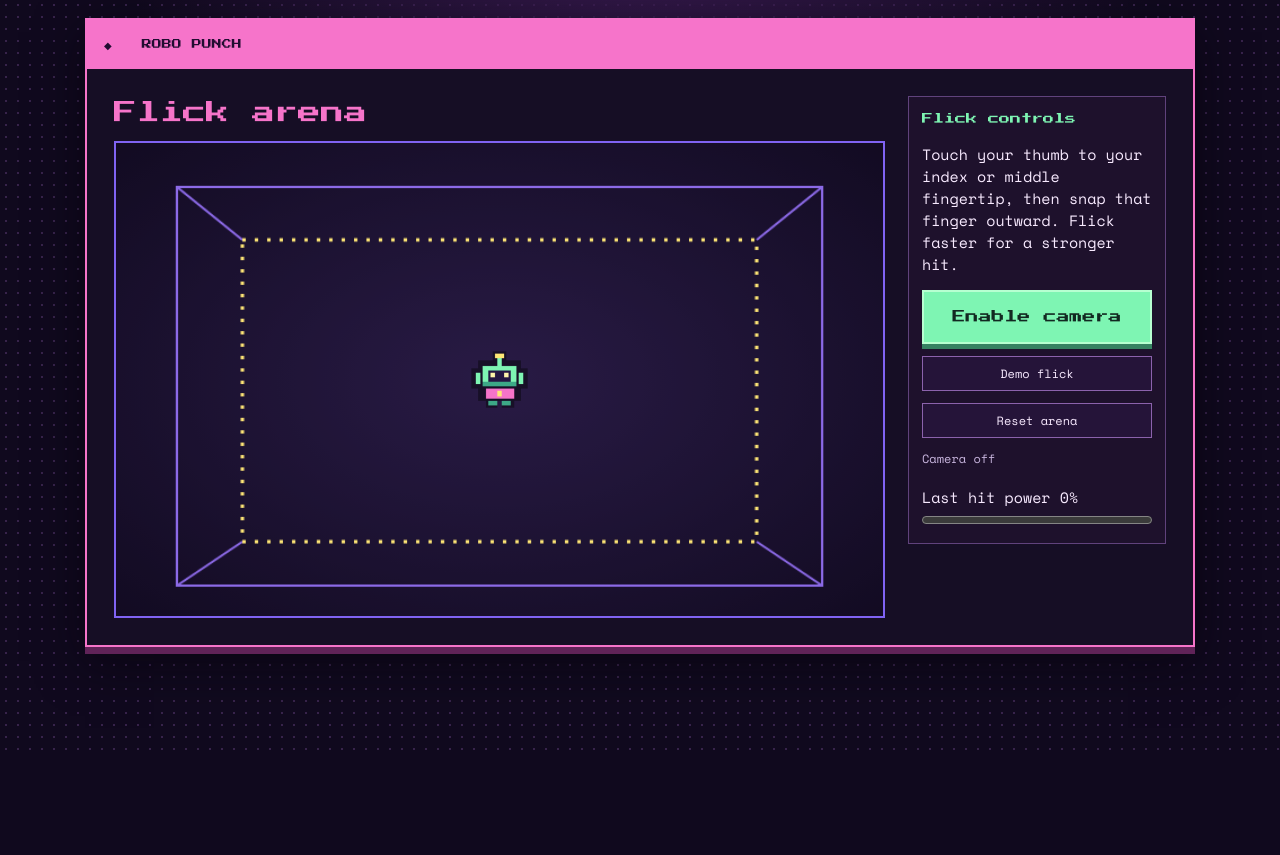
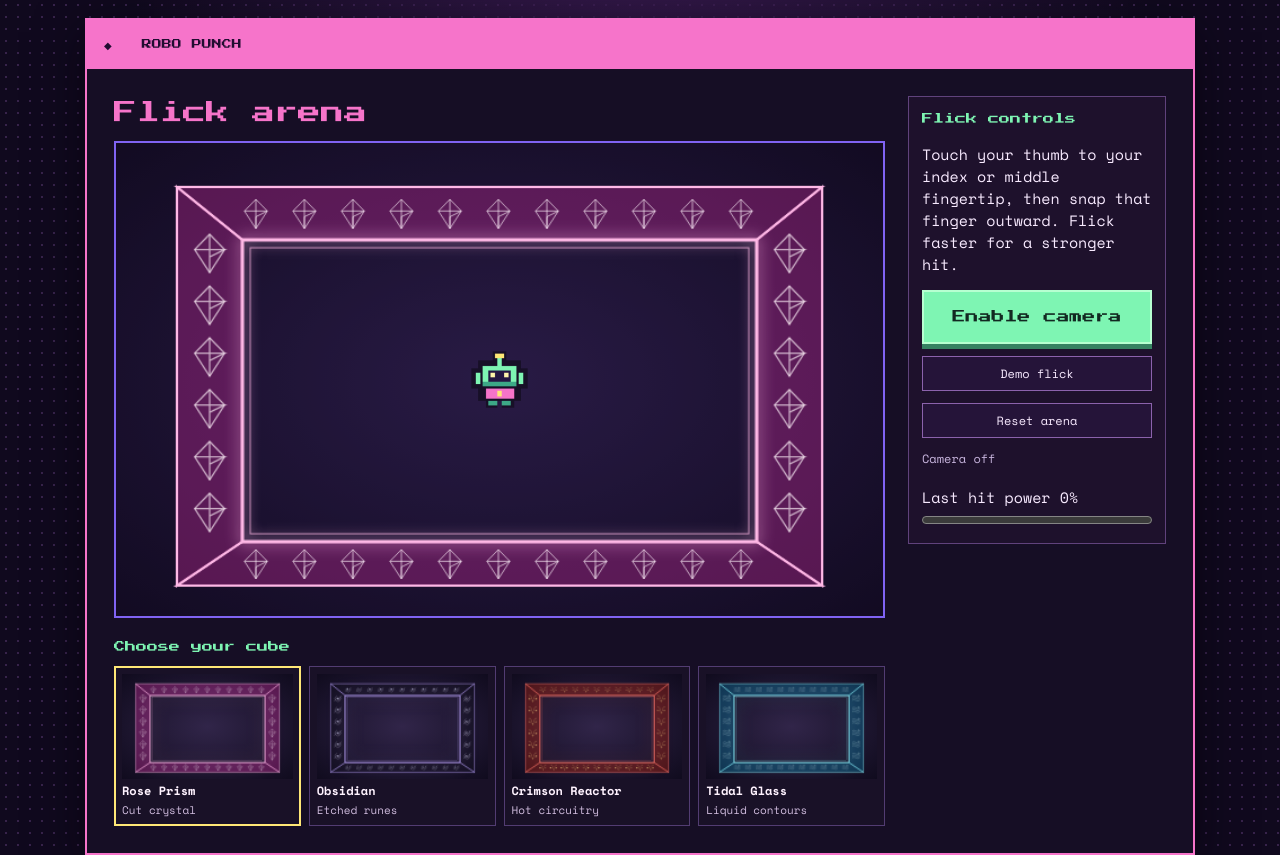
Before and after one commit to srivastavaprisha29-ops/Robomaze, a plain HTML site: page punch.html in a window 1280 px wide. Shown: the part 49-904 px from the top of the page. Before the commit the page ends 800 px from the top, so only its background shows below. Drawn offline with nearby package versions, Linux system fonts and the light colour scheme.

Commit message:
Add four illustrated Robo Punch cubes with themed impacts

```diff
--- /dev/null
+++ b/cubes.mjs
@@ -0,0 +1,102 @@
+export const cubes = [
+  { id: 'prism', name: 'Rose Prism', note: 'Cut crystal', edge: '#ffb8e6', fill: '#c72b9760', spark: '#fff2fa' },
+  { id: 'eclipse', name: 'Obsidian', note: 'Etched runes', edge: '#bfa7ff', fill: '#171225b8', spark: '#e1ddff' },
+  { id: 'reactor', name: 'Crimson Reactor', note: 'Hot circuitry', edge: '#ff796e', fill: '#9e221370', spark: '#ffdb86' },
+  { id: 'tidal', name: 'Tidal Glass', note: 'Liquid contours', edge: '#8ff6ff', fill: '#0c70976b', spark: '#ddffff' },
+];
+
+function path(ctx, points, close = false) {
+  ctx.beginPath();
+  points.forEach(([x, y], i) => i ? ctx.lineTo(x, y) : ctx.moveTo(x, y));
+  if (close) ctx.closePath();
+}
+
+function motif(ctx, id, x, y, size) {
+  ctx.save();
+  ctx.translate(x, y);
+  ctx.scale(size, size);
+  ctx.lineWidth = .075;
+  if (id === 'prism') {
+    path(ctx, [[0,-1],[.78,-.2],[0,1],[-.78,-.2]],true);
+    ctx.stroke();
+    path(ctx, [[-.78,-.2],[.78,-.2],[0,.19],[0,1],[0,-1]]);
+    ctx.stroke();
+  } else if (id === 'eclipse') {
+    ctx.beginPath();
+    ctx.arc(0, 0, .67, -.8, 4.43);
+    ctx.stroke();
+    path(ctx, [[-.85,.65],[-.3,-.1],[.21,.32],[.8,-.69]]);
+    ctx.stroke();
+    ctx.strokeRect(-.16,-.16,.32,.32);
+  } else if (id === 'reactor') {
+    for (const side of [-1,1]) {
+      path(ctx, [[side*.96,-.72],[side*.58,-.72],[side*.27,-.24],[side*.27,.13],[side*.84,.13]]);
+      ctx.stroke();
+      ctx.strokeRect(side*.84-.11,.03,.22,.2);
+    }
+    path(ctx, [[-.29,.51],[.08,.29],[-.03,.61],[.3,.52],[-.09,.93],[.01,.61]],true);
+    ctx.fill();
+  } else {
+    for (const row of [-.45,0,.45]) {
+      ctx.beginPath();
+      ctx.moveTo(-.94,row);
+      ctx.bezierCurveTo(-.34,row-.61,.2,row+.62,.93,row-.15);
+      ctx.stroke();
+    }
+    ctx.beginPath();
+    ctx.arc(.54,-.66,.13,0,Math.PI*2);
+    ctx.stroke();
+  }
+  ctx.restore();
+}
+
+export function drawCube(ctx, cube, room) {
+  const { left:l, top:t, right:r, bottom:b } = room;
+  const outer = [[l-58,t-47],[r+58,t-47],[r+58,b+39],[l-58,b+39]];
+  const inner = [[l,t],[r,t],[r,b],[l,b]];
+  ctx.save();
+  ctx.strokeStyle = cube.edge;
+  ctx.fillStyle = cube.fill;
+  for (let i=0; i<4; i++) {
+    const j=(i+1)%4;
+    path(ctx,[outer[i],outer[j],inner[j],inner[i]],true);
+    ctx.fill();
+    ctx.lineWidth = 2;
+    ctx.stroke();
+    ctx.save();
+    ctx.clip();
+    ctx.strokeStyle = cube.spark;
+    ctx.fillStyle = cube.spark;
+    ctx.globalAlpha = .68;
+    const horizontal = i % 2 === 0;
+    for (let n=0; n<(horizontal ? 11 : 6); n++) {
+      motif(ctx,cube.id,horizontal ? l+12+n*43 : i===1 ? r+29 : l-29,
+        horizontal ? (i===0 ? t-23 : b+20) : t+12+n*46, horizontal ? 13 : 17);
+    }
+    ctx.restore();
+  }
+  ctx.shadowColor = cube.edge;
+  ctx.shadowBlur = 14;
+  ctx.lineWidth = 3;
+  ctx.strokeRect(l,t,r-l,b-t);
+  ctx.shadowBlur = 0;
+  ctx.globalAlpha = .74;
+  ctx.lineWidth = 1;
+  ctx.strokeRect(l+7,t+7,r-l-14,b-t-14);
+  ctx.restore();
+}
+
+export function drawCubeImpact(ctx, cube, x, y, impact) {
+  ctx.save();
+  ctx.globalAlpha = impact;
+  ctx.strokeStyle = cube.spark;
+  ctx.fillStyle = cube.spark;
+  ctx.shadowColor = cube.edge;
+  ctx.shadowBlur = 12;
+  const spread = 13 + (1-impact)*70;
+  for (let i=0; i<8; i++) {
+    const angle = i*Math.PI/4;
+    motif(ctx,cube.id,x+Math.cos(angle)*spread,y+Math.sin(angle)*spread,4+impact*8);
+  }
+  ctx.restore();
+}
--- a/punch.html
+++ b/punch.html
@@ -20,6 +20,8 @@
           <video id="punch-video" playsinline muted hidden aria-hidden="true"></video>
           <canvas id="punch-stage" width="680" height="420" role="img" aria-label="A robot inside a fixed cubicle. Finger flicks propel it into the walls."></canvas>
         </div>
+        <h3 class="cube-heading" id="cube-heading">Choose your cube</h3>
+        <div id="cube-picker" class="cube-picker" role="group" aria-labelledby="cube-heading"></div>
       </div>
       <aside>
         <h3>Flick controls</h3>
--- a/punch.mjs
+++ b/punch.mjs
@@ -1,4 +1,5 @@
 import { handCamera } from './camera.mjs';
+import { cubes, drawCube, drawCubeImpact } from './cubes.mjs';
 import { createFlickDetector } from './flick.mjs';
 
 const byId = id => document.getElementById(id);
@@ -17,6 +18,32 @@ let frame;
 let previous;
 let x, y, vx, vy, angle, spin, impact, wall;
 let demoDirection = 1;
+let selectedCube = cubes[0];
+let impactX, impactY;
+const picker = byId('cube-picker');
+for (const cube of cubes) {
+  const option = document.createElement('button');
+  option.type = 'button';
+  option.className = 'cube-option';
+  option.setAttribute('aria-pressed', String(cube === selectedCube));
+  const preview = document.createElement('canvas');
+  preview.width = 144;
+  preview.height = 88;
+  preview.setAttribute('aria-hidden', 'true');
+  const previewContext = preview.getContext('2d');
+  previewContext.scale(144 / width, 88 / height);
+  drawCube(previewContext, cube, room);
+  const name = document.createElement('strong');
+  name.textContent = cube.name;
+  const note = document.createElement('span');
+  note.textContent = cube.note;
+  option.append(preview, name, note);
+  option.onclick = () => {
+    selectedCube = cube;
+    for (const button of picker.children) button.setAttribute('aria-pressed', String(button === option));
+  };
+  picker.append(option);
+}
 
 function reset() {
   x = width / 2;
@@ -48,6 +75,8 @@ function advance(dt) {
     if (position >= min && position <= max) return [position, velocity];
     wall = position < min ? near : far;
     impact = Math.min(1, Math.abs(velocity) / 780);
+    impactX = wall === 'left' ? room.left : wall === 'right' ? room.right : Math.max(room.left, Math.min(room.right, x));
+    impactY = wall === 'top' ? room.top : wall === 'bottom' ? room.bottom : Math.max(room.top, Math.min(room.bottom, y));
     spin *= -.52;
     return [Math.max(min, Math.min(max, position)), velocity * -.45];
   };
@@ -60,48 +89,12 @@ function advance(dt) {
   impact = Math.max(0, impact - dt * 2);
 }
 
-function rectangle(left, top, right, bottom) {
-  ctx.strokeRect(left, top, right - left, bottom - top);
-}
-
 function render() {
   ctx.clearRect(0, 0, width, height);
   ctx.fillStyle = video.hidden ? '#17112c55' : '#10091e65';
   ctx.fillRect(0, 0, width, height);
-  ctx.save();
-  ctx.strokeStyle = '#8c6ae7';
-  ctx.lineWidth = 2;
-  rectangle(54, 39, 626, 393);
-  for (const [ax, ay, bx, by] of [
-    [54, 39, room.left, room.top], [626, 39, room.right, room.top],
-    [54, 393, room.left, room.bottom], [626, 393, room.right, room.bottom],
-  ]) {
-    ctx.beginPath();
-    ctx.moveTo(ax, ay);
-    ctx.lineTo(bx, by);
-    ctx.stroke();
-  }
-  ctx.strokeStyle = '#ffe776';
-  ctx.lineWidth = 3;
-  ctx.setLineDash([3, 8]);
-  rectangle(room.left, room.top, room.right, room.bottom);
-  ctx.setLineDash([]);
-  if (wall && impact > 0) {
-    const sides = {
-      left: [room.left, room.top, room.left, room.bottom],
-      right: [room.right, room.top, room.right, room.bottom],
-      top: [room.left, room.top, room.right, room.top],
-      bottom: [room.left, room.bottom, room.right, room.bottom],
-    };
-    const [ax, ay, bx, by] = sides[wall];
-    ctx.globalAlpha = impact;
-    ctx.lineWidth = 8;
-    ctx.beginPath();
-    ctx.moveTo(ax, ay);
-    ctx.lineTo(bx, by);
-    ctx.stroke();
-  }
-  ctx.restore();
+  drawCube(ctx, selectedCube, room);
+  if (wall && impact > 0) drawCubeImpact(ctx, selectedCube, impactX, impactY, impact);
   ctx.save();
   ctx.translate(x, y);
   ctx.rotate(angle);
--- a/style.css
+++ b/style.css
@@ -68,3 +68,12 @@ footer{color:var(--muted);margin-top:12px;font-size:8px}footer a{color:var(--min
 .punch-arena video{position:absolute;inset:0;width:100%;height:100%;object-fit:cover;transform:scaleX(-1)}
 .punch-arena canvas{position:relative;display:block;width:100%;height:auto}
 .punch-meter{width:100%;height:16px;accent-color:var(--yellow)}
+
+.cube-heading{margin:20px 0 10px}
+.cube-picker{display:grid;grid-template-columns:repeat(4,minmax(0,1fr));gap:8px}
+.cube-option{display:grid;gap:4px;text-align:left;min-width:0;padding:7px;background:#191127;border:1px solid #523c72}
+.cube-option[aria-pressed=true]{border-color:var(--yellow);box-shadow:inset 0 0 0 1px var(--yellow)}
+.cube-option canvas{display:block;width:100%;height:auto;background:radial-gradient(ellipse,#312549,#100b1e)}
+.cube-option strong{font-size:12px;line-height:1.25;color:#fff3ff}
+.cube-option span{font-size:11px;color:#d1bddf}
+@media(max-width:850px){.cube-picker{grid-template-columns:repeat(2,minmax(0,1fr))}}
```
Also changed, not shown: 1 other file.
